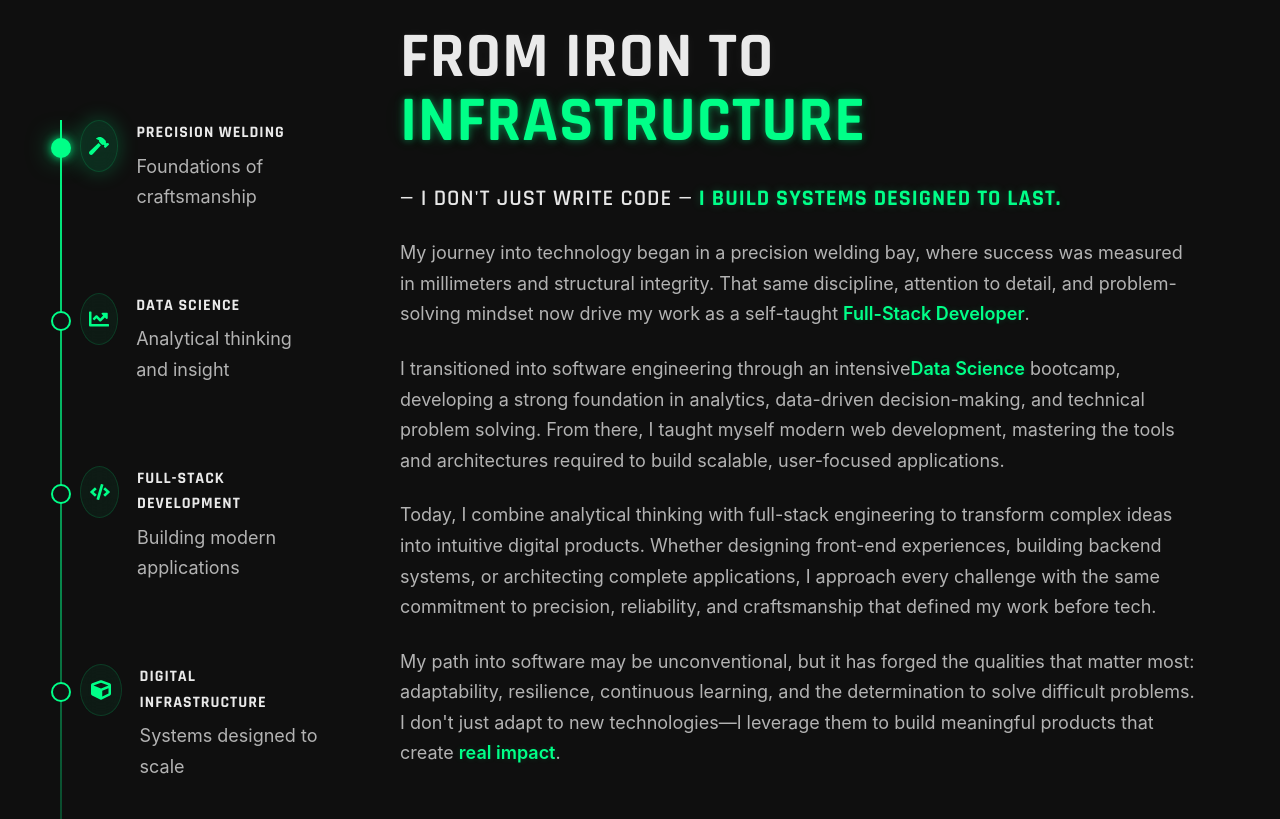
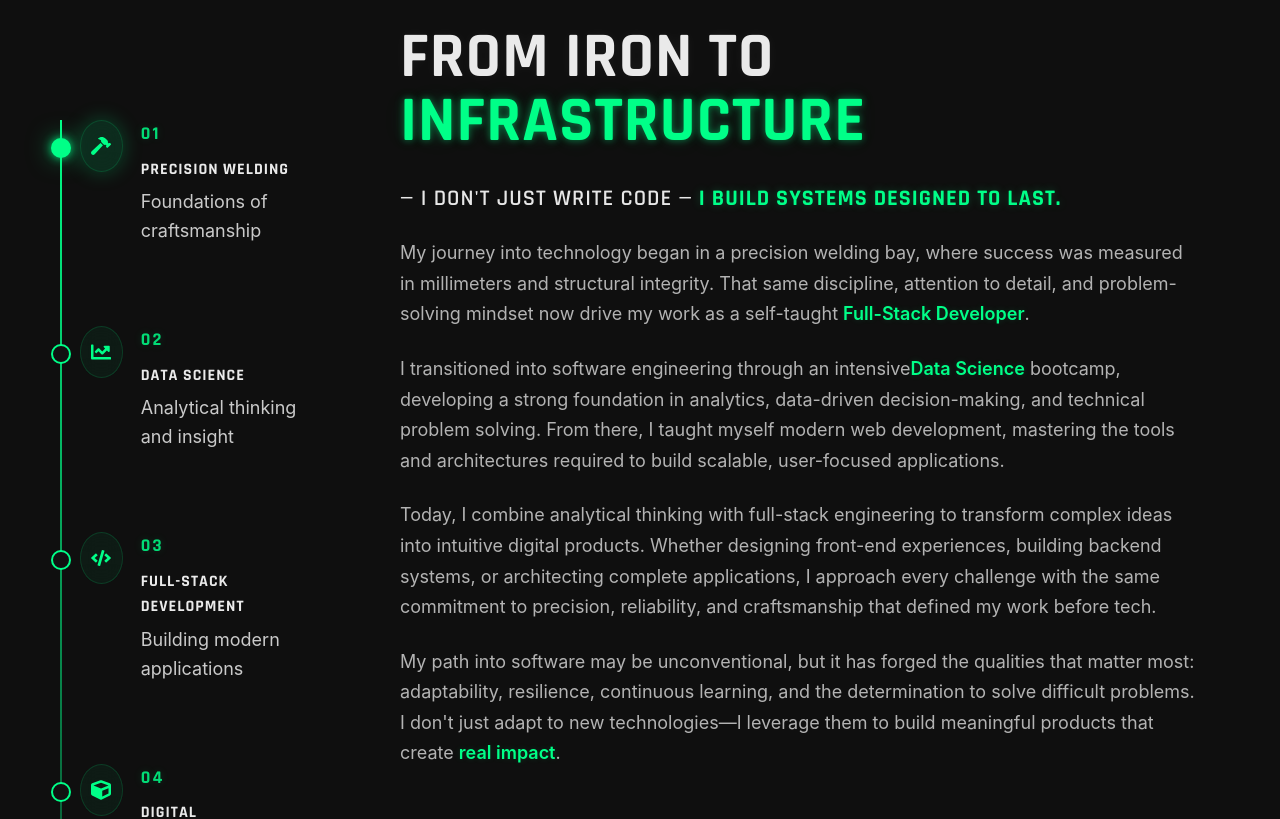
Before and after one commit to igbinedionelvis/elvis-portfolio-react, a React (Vite) app: page / in a window 1280 px wide. Shown: the part 880-1699 px from the top of the page. Built offline with nearby package versions, Linux system fonts and the light colour scheme.

Commit message:
feat: add numbered career milestone timeline

```diff
--- a/src/components/About.jsx
+++ b/src/components/About.jsx
@@ -27,9 +27,18 @@ export default function About() {
                 <FaHammer />
               </div>
 
-              <div>
+              <div className="timeline-content">
+
+                <span className="timeline-number">
+                  01
+                </span>
+
                 <h4>Precision Welding</h4>
-                <p>Foundations of craftsmanship</p>
+
+                <p>
+                  Foundations of craftsmanship
+                </p>
+
               </div>
 
             </div>
@@ -40,9 +49,18 @@ export default function About() {
                 <FaChartLine />
               </div>
 
-              <div>
+              <div className="timeline-content">
+
+                <span className="timeline-number">
+                  02
+                </span>
+
                 <h4>Data Science</h4>
-                <p>Analytical thinking and insight</p>
+
+                <p>
+                  Analytical thinking and insight
+                </p>
+
               </div>
 
             </div>
@@ -53,9 +71,18 @@ export default function About() {
                 <FaCode />
               </div>
 
-              <div>
+              <div className="timeline-content">
+
+                <span className="timeline-number">
+                  03
+                </span>
+
                 <h4>Full-Stack Development</h4>
-                <p>Building modern applications</p>
+
+                <p>
+                  Building modern applications
+                </p>
+
               </div>
 
             </div>
@@ -66,9 +93,18 @@ export default function About() {
                 <FaCube />
               </div>
 
-              <div>
+              <div className="timeline-content">
+
+                <span className="timeline-number">
+                  04
+                </span>
+
                 <h4>Digital Infrastructure</h4>
-                <p>Systems designed to scale</p>
+
+                <p>
+                  Systems designed to scale
+                </p>
+
               </div>
 
             </div>
--- a/src/styles.css
+++ b/src/styles.css
@@ -1017,6 +1017,26 @@ p {
   transition: .4s ease;
 }
 
+.timeline-number {
+
+  display: block;
+
+  font-family: var(--font-tech);
+
+  color: rgba(0, 255, 136, .85);
+
+  font-size: 18px;
+
+  font-weight: 700;
+
+  letter-spacing: 2px;
+
+  margin-bottom: 8px;
+
+  text-shadow:
+    0 0 8px rgba(0, 255, 136, .15);
+}
+
 .timeline-node.active::before {
 
   background: #00ff88;
@@ -1306,6 +1326,15 @@ p {
     transform .3s ease,
     box-shadow .3s ease,
     border-color .3s ease;
+}
+
+.timeline-node p {
+
+  color: rgba(255, 255, 255, .78);
+
+  line-height: 1.6;
+
+  max-width: 220px;
 }
 
 .timeline-node:hover .timeline-icon {
```
